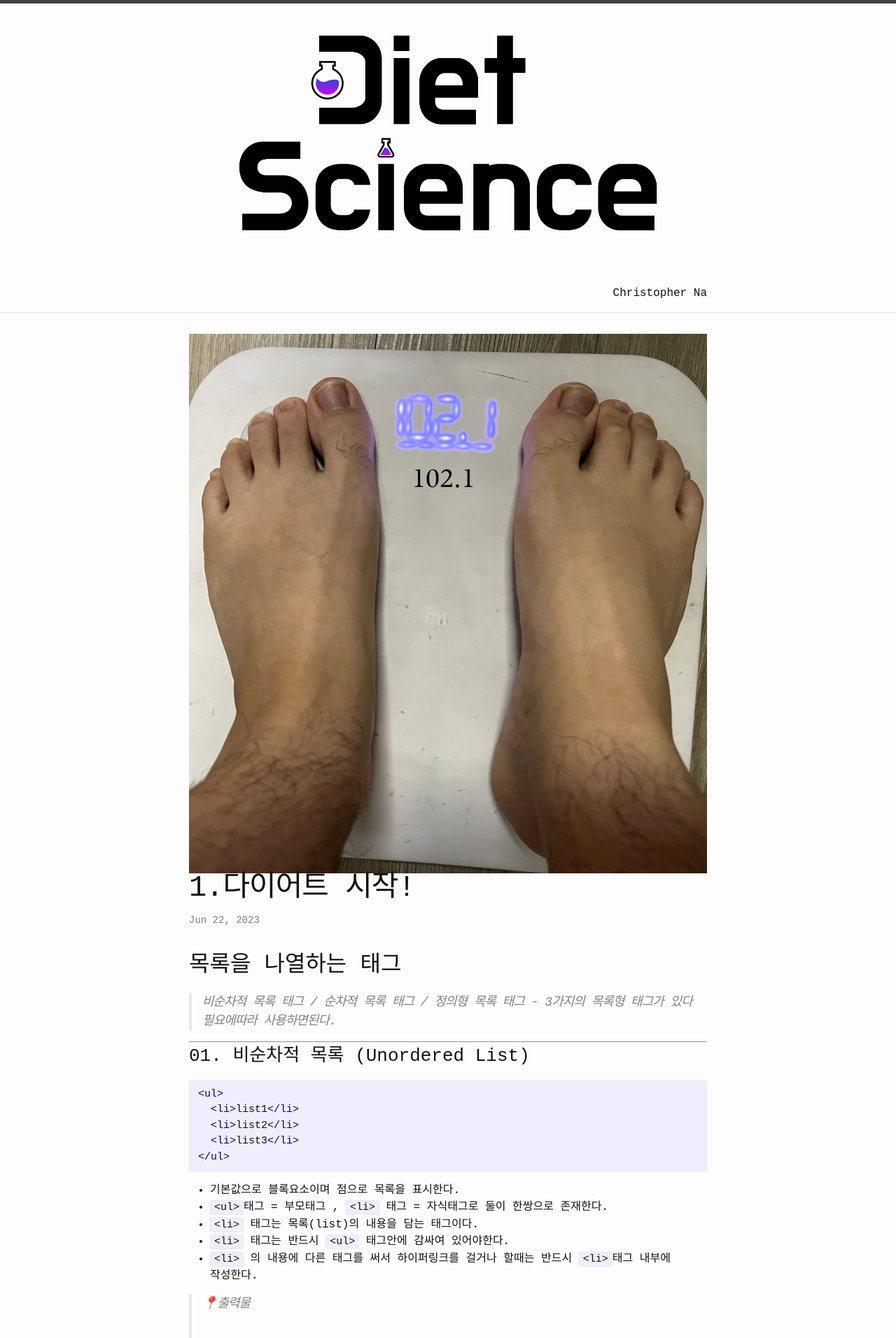
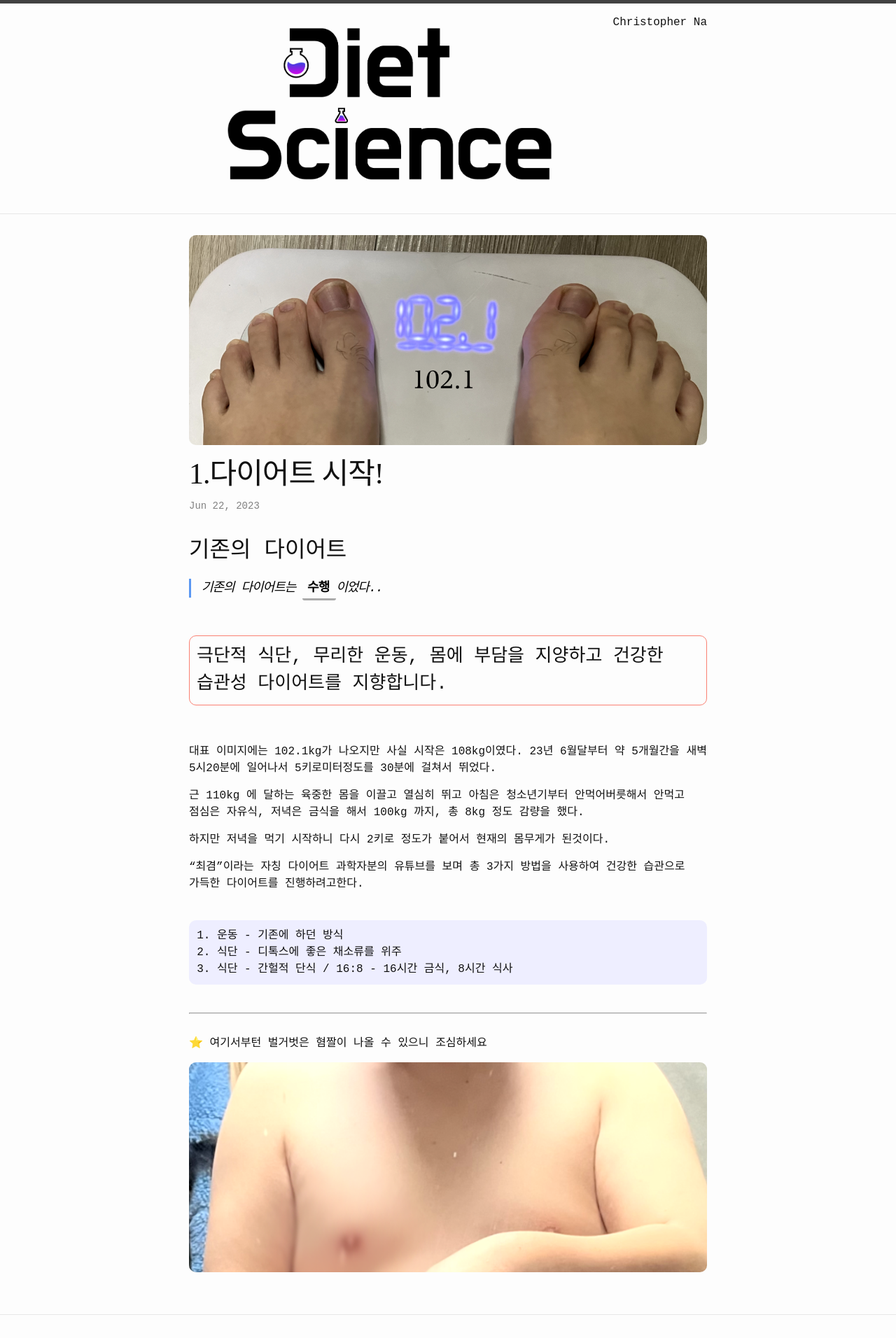
Before and after one commit to dietscience/dietscience.github.io, a Jekyll site: the page built from _posts/2023-06-22-diet1.md, in a window 1280 px wide. Shown: the top 1912 px of the page at 70% size. Built offline with Jekyll 4.4.1, drawn with Linux system fonts in a browser that asks for light colours; some web fonts are replaced; some of the changed text lies outside the part shown.

Commit message:
포스팅 업록드

````diff
--- a/_config.yml
+++ b/_config.yml
@@ -28,7 +28,7 @@
 twitter_username: dietscience123
 
 author: Christopoher Na
-keywords: 다이어트, 간헌절단식
+keywords: 최겸, 다이어트, 다이어트식단, 저탄고지, 간헐적단식, 건강한다이어트, 다이어트과학, 과학적 다이어트
 copyright: "DS"
 title-logo: /image/title_logo.png
 
--- a/_posts/2023-06-22-diet1.md
+++ b/_posts/2023-06-22-diet1.md
@@ -1,116 +1,42 @@
 ---
 layout: post
 title: 1.다이어트 시작!
-description: 다이어트는 정말 어려워요 그쵸?.
+description: 초고도비만인 저와함께 다이어트를 해보시는 건 어떨까요?!
 image: /image/first/1.png
 category: start
-keywords: html리스트, html목록, html테이블, html ul태그, ol태그, ul태그, li태그, digitopia01
+keywords: 최겸, 다이어트, 다이어트식단, 저탄고지, 간헐적단식, 건강한다이어트, 다이어트과학, 과학적 다이어트
 excerpt: 극단적 식단, 무리한 운동 등 몸에 부담을 주는 방식을 지양하고 건강하게 가벼워지는 습관성 다이어...
 # 건강하게 먹고 건강하게 운동하는 방법을 사용하여 다이어트를 시작합니다.
 ---
 
-<h2 class="posth2"> 목록을 나열하는 태그 </h2>
+<h2 class="posth2"> 기존의 다이어트 </h2>
 
-> 비순차적 목록 태그 / 순차적 목록 태그 / 정의형 목록 태그 - 3가지의 목록형 태그가 있다<br>
-> 필요에따라 사용하면된다.<br>
+> 기존의 다이어트는 `수행`이었다..
+
+<br>
+
+### 극단적 식단, 무리한 운동, 몸에 부담을 지양하고 건강한 습관성 다이어트를 지향합니다.
+
+<br>
+
+대표 이미지에는 102.1kg가 나오지만 사실 시작은 108kg이였다.
+23년 6월달부터 약 5개월간을 새벽 5시20분에 일어나서 5키로미터정도를 30분에
+걸쳐서 뛰었다.
+
+근 110kg 에 달하는 육중한 몸을 이끌고 열심히 뛰고
+아침은 청소년기부터 안먹어버릇해서 안먹고
+점심은 자유식, 저녁은 금식을 해서 100kg 까지, 총 8kg 정도 감량을 했다.
+
+하지만 저녁을 먹기 시작하니 다시 2키로 정도가 붙어서 현재의 몸무게가 된것이다.
+
+"최겸"이라는 자칭 다이어트 과학자분의 유튜브를 보며 총 3가지 방법을 사용하여 건강한 습관으로 가득한 다이어트를 진행하려고한다.
+
+1. 운동 - 기존에 하던 방식
+2. 식단 - 디톡스에 좋은 채소류를 위주
+3. 식단 - 간헐적 단식 / 16:8 - 16시간 금식, 8시간 식사
 
 <hr>
 
-<h3 class="post__h3__style">
-<span class="post__htag__numbering">01.</span> 비순차적 목록 (Unordered List)
-</h3>
+⭐️ 여기서부턴 벌거벗은 혐짤이 나올 수 있으니 조심하세요
 
-```html
-<ul>
-  <li>list1</li>
-  <li>list2</li>
-  <li>list3</li>
-</ul>
-```
-
-- 기본값으로 블록요소이며 점으로 목록을 표시한다.
-- `<ul>`태그 = 부모태그 , `<li>` 태그 = 자식태그로 둘이 한쌍으로 존재한다.
-- `<li>` 태그는 목록(list)의 내용을 담는 태그이다.
-- `<li>` 태그는 반드시 `<ul>` 태그안에 감싸여 있어야한다.
-- `<li>` 의 내용에 다른 태그를 써서 하이퍼링크를 걸거나 할때는 반드시 `<li>`태그 내부에 작성한다.
-
-> &#128205;출력물
-> <br><br>
->
-> <ul>
-> <li>list1</li>
-> <li>list2</li>
-> <li>list3</li>
-> </ul>
-
-<hr>
-
-<h3 class="post__h3__style">
-<span class="post__htag__numbering">02.</span> 순차적 목록 (Orderd List)
-</h3>
-
-```html
-<ol>
-  <li>list1</li>
-  <li>list2</li>
-  <li>list3</li>
-</ol>
-```
-
-- `<ol>` 태그도 동일하게 `<li>`태그와 한쌍을 이룬다.
-- 숫자 목록이하는 것을 제외하면 나머지는 동일하다.
-
-> &#128205;출력물
-> <br><br>
->
-> <ol>
-> <li>list1</li>
-> <li>list2</li>
-> <li>list3</li>
-> </ol>
-
-<hr>
-
-<h3 class="post__h3__style">
-<span class="post__htag__numbering">03.</span> 정의형 목록 (Definition List)
-</h3>
-
-```html
-<dl>
-  <dt>list1</dt>
-    <dd>이건 list1에 대한 설명이다.</dd>
-  <dt>list2</dt>
-    <dd>이건 list1에 대한 설명이다.</dd>
-  <dt>list3</dt>
-    <dd>이건 list1에 대한 설명이다.</dd>
-</dd>
-```
-
-- `<dl>` 태그는 위 두개의 목록 태그와 다르게 `<dt>, <dd>`태그들과 한쌍을 이룬다.
-- `<dt>` 는 정의 제목(definition title)을 뜻하며 `<dd>` 는 정의 내용(definition description)을 뜻한다.
-- 정의 내용은 정의 제목보다 들여쓰기가 되어 출력되는 것을 볼 수 있다.
-
-> &#128205;출력물
-> <br><br>
->
-> <dl>
->  <dt>list1</dt>
->  <dd>이건 list1에 대한 설명이다.</dd>
->  <dt>list2</dt>
->  <dd>이건 list1에 대한 설명이다.</dd>
->  <dt>list3</dt>
->  <dd>이건 list1에 대한 설명이다.</dd>
-> </dd>
-
-<hr>
-
-<h3 class="post__h3__style">
-<span class="post__htag__numbering">Tips.</span>
-</h3>
-사실 `<dl>` 태그는 거의 사용할 일이 없다고 보면된다.
-
-<hr>
-
-<br>
-
-⭐️지난 포스팅에 이어서 html 문서에 정보들을 질서정연한 목록의 형태로 출력하는 태그들에 대해서 알아보았습니다.
+<img src="/image/first/2.png">
--- a/_sass/minima.scss
+++ b/_sass/minima.scss
@@ -46,7 +46,8 @@
 }
 
 // Import partials.
-@import "minima/base", "minima/layout", "minima/syntax-highlighting";
+@import "minima/base", "minima/layout", "minima/syntax-highlighting",
+  "minima/post";
 
 //눈누 자이언츠체 웹폰트
 @font-face {
@@ -99,6 +100,8 @@
   h3 {
     margin-bottom: 10px !important;
     margin-top: 10px;
+    border: none !important;
+    padding: 0;
   }
   .description {
     color: #666;
--- /dev/null
+++ b/_sass/minima/_post.scss
@@ -0,0 +1,60 @@
+// 포스팅의 레이아웃을 위한 scss
+
+@font-face {
+  font-family: "Giants-Inline";
+  src: url("https://cdn.jsdelivr.net/gh/projectnoonnu/noonfonts_2307-1@1.1/Giants-Inline.woff2")
+    format("woff2");
+  font-weight: normal;
+  font-style: normal;
+}
+
+.featured_img_post {
+  height: 300px;
+  width: 100%;
+  object-fit: cover;
+  object-position: top;
+  border-radius: 10px;
+}
+.post-title {
+  margin-top: 20px;
+  font-family: "Giants-Inline";
+}
+img {
+  height: 300px;
+  width: 100%;
+  object-fit: cover;
+  object-position: top;
+  border-radius: 10px;
+}
+
+// 마크 다운 형식들
+
+blockquote {
+  color: black;
+  border-left: 3px solid rgb(92, 152, 242);
+}
+hr {
+  margin: 30px 0;
+}
+.highlighter-rouge {
+  background: none;
+  border: none;
+  border-bottom: 3px solid #aaa;
+  padding: 5px 10px 5px 7px;
+  font-size: 18px;
+  font-weight: bold;
+  font-style: normal;
+}
+ol {
+  margin: 0 auto;
+  background: #eef;
+  padding: 10px;
+  padding-left: 40px;
+  border-radius: 10px;
+  margin: 40px 0;
+}
+h3 {
+  border: 1px solid salmon;
+  padding: 10px;
+  border-radius: 10px;
+}
````
Also changed, not shown: _posts/2023-06-23-diet2.md (+3 -3 lines).
